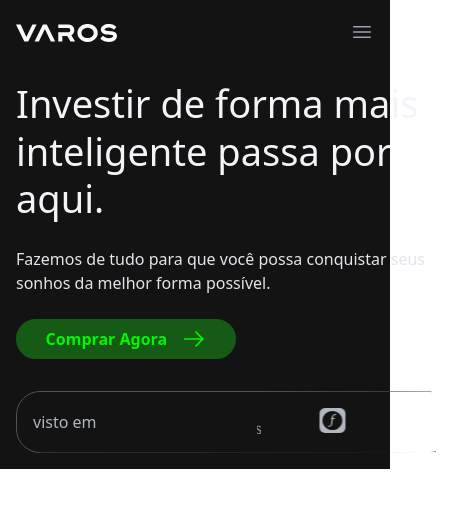
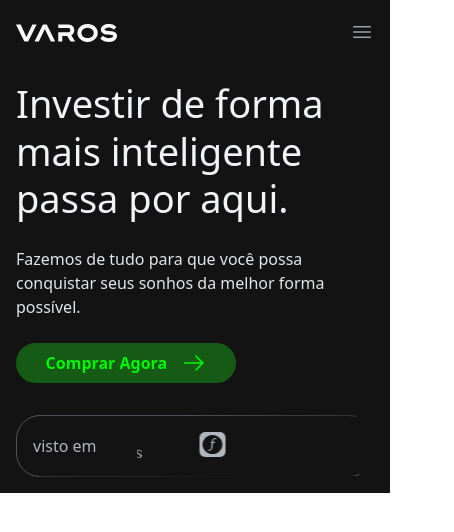
Before and after one commit to fjrjdev/varos, a React (Vite) app: page / in a window 390 px wide. Shown: the top 532 px of the page, 454 px wide, since content can reach past the window. Built offline with nearby package versions, Linux system fonts and the light colour scheme.

Commit message:
style: fix carrousel gap on mobile

```diff
--- a/src/components/HomeCarrousel.tsx
+++ b/src/components/HomeCarrousel.tsx
@@ -193,7 +193,7 @@ const HomeCarrousel = () => {
                 clipPath: 'polygon(0px 0px, 95% 1px, 96% 99%, 24px 100%, 0px 70px)'
             }
         }
-            className="p-4 gap-40 sm:gap-1 md:gap-5 flex items-center overflow-hidden">
+            className="p-4 gap-10 sm:gap-1 md:gap-5 flex items-center overflow-hidden">
             <h3 className='text-[#B0B7BE] whitespace-nowrap'> visto em</h3>
             <div className='max-w-[180px] md:max-w-[240px] lg:max-w-[360px]'>
                 <Swiper
```
